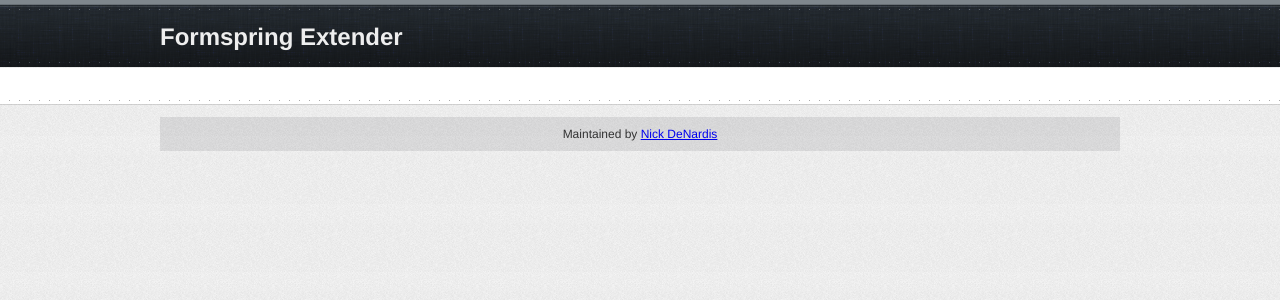
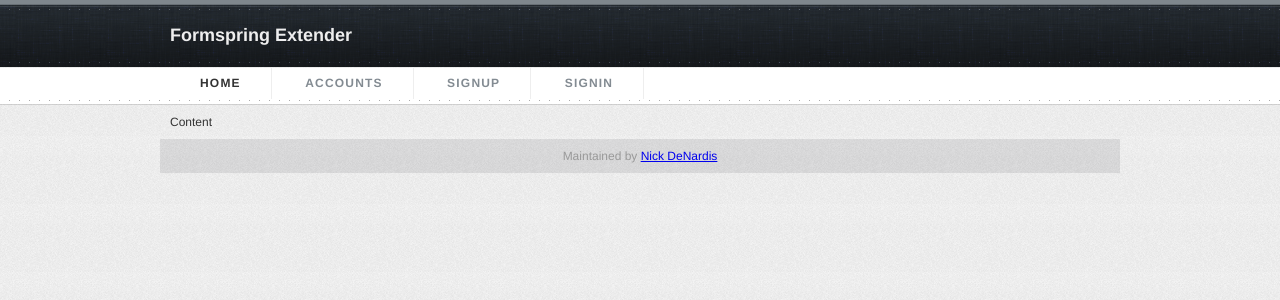
Before and after one commit to nickdenardis/formspring-extender, a PHP site: page / in a window 1280 px wide. Shown: the top 300 px of the page. Run offline with PHP 8.4, Linux system fonts and the light colour scheme.

Commit message:
Added the style for the menu. Still needs some work.

```diff
--- a/public_html/assets/main.css
+++ b/public_html/assets/main.css
@@ -1,3 +1,21 @@
+html, body, div, span, object, iframe, h1, h2, h3, h4, h5, h6, p, blockquote, pre,
+abbr, address, cite, code, del, dfn, em, img, ins, kbd, q, samp,
+small, strong, sub, sup, var, b, i, dl, dt, dd, ol, ul, li,
+fieldset, form, label, legend, table, caption, tbody, tfoot, thead, tr, th, td,
+article, aside, canvas, details, figcaption, figure,  footer, header, hgroup,
+menu, nav, section, summary, time, mark, audio, video {
+  margin:0;
+  padding:0;
+  border:0;
+  outline:0;
+  font-size:100%;
+  vertical-align:baseline;
+  background:transparent;
+}
+article, aside, details, figcaption, figure, footer, header, hgroup, menu, nav, section {
+    display:block;
+}
+
 body {
     background: url("/images/bg.png") repeat scroll 0 0 #EDEDED;
     color: #333333;
@@ -35,9 +53,49 @@
     height: 98px;
     padding-top: 7px;
 }
+header h1 {
+    padding-top: 18px;
+    font-size: 18px;
+}
+
+#subbar {
+    margin-top: 22px;
+}
+nav#primary {
+    display: inline-block;
+    width: 640px;
+}
+nav ul {
+    list-style: none outside none;
+}
+nav#primary ul li {
+    display: inline-block;
+    position: relative;
+}
+nav#primary li.selected a {
+    color: #333333;
+}
+nav#primary ul li a {
+    border-right: 1px solid #EEEEEE;
+    color: #838B92;
+    display: inline-block;
+    font-size: 12px;
+    font-weight: 600;
+    letter-spacing: 0.1em;
+    padding: 8px 30px 9px;
+    text-transform: uppercase;
+}
+
+#content {
+    margin-top: 10px;
+}
 
 
-
+footer {
+    color: #999999;
+    font-size: 12px;
+    margin-top: 10px;
+}
 footer p {
     -moz-box-shadow: none;
     background: none repeat scroll 0 0 rgba(31, 36, 41, 0.1);
--- a/public_html/index.php
+++ b/public_html/index.php
@@ -8,15 +8,27 @@
 <body>
 <div id="container">
 	<header id="top">
-		<div class="wrap">
+		<div class="wrap"><div class="wrap-inner">
 			<h1><a href="/">Formspring Extender</a></h1>
-		</div>
-	</header>
-	<div id="main">
-		<div class="wrap">
 
-		</div>
-	</div>
+		<div id="subbar">
+          <nav id="primary">
+            <ul>
+              <li class="home selected"><a href="/">Home</a></li>
+              <li class="trends"><a href="/accounts">Accounts</a></li>
+              <li class="about"><a href="/signup">Signup</a></li>
+              <li class="about"><a href="/signin">Signin</a></li>
+            </ul>
+          </nav>
+        </div>
+
+        </div></div>
+   	</header>
+	<section id="content">
+		<div class="wrap"><div class="wrap-inner">
+		 Content
+		</div></div>
+	</section>
 	<footer>
 		<div class="wrap">
 			<p>Maintained by <a href="http://nickdenardis.com/">Nick DeNardis</a></p>
```
